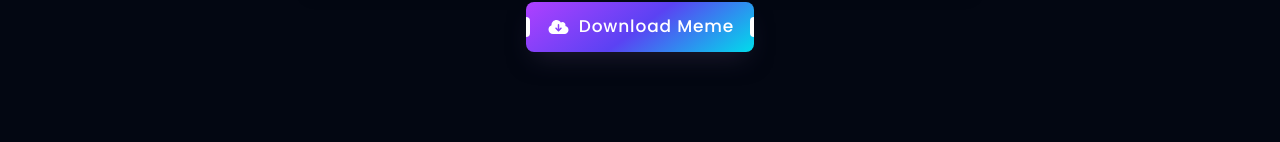
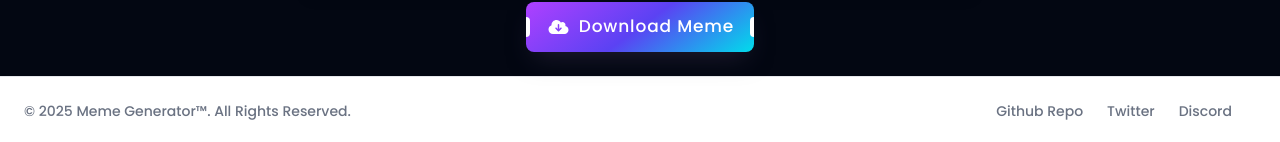
Before and after one commit to aaliyanexe/Meme-Generator, a React (Vite) app in the folder meme-generator/: page / in a window 1280 px wide. Shown: the part 780-922 px from the top of the page. Before the commit the page ends 856 px from the top, so only its background shows below. Built offline with nearby package versions, Linux system fonts and the light colour scheme; no server answers.

Commit message:
Added footer

```diff
--- a/meme-generator/src/App.jsx
+++ b/meme-generator/src/App.jsx
@@ -1,3 +1,4 @@
+import Footer from "./components/footer"
 import Header from "./components/Header"
 import Inner from "./components/Inner"
 
@@ -7,6 +8,7 @@
     <>
       <Header />
       <Inner />
+      <Footer />
     </>
   )
 }
--- /dev/null
+++ b/meme-generator/src/components/Footer.jsx
@@ -0,0 +1,32 @@
+import React from 'react'
+
+const Footer = () => {
+  return (
+    <footer className=" w-full p-4 bg-white border-t border-gray-200 shadow-sm md:flex md:items-center md:justify-between md:p-6 dark:bg-gray-800 dark:border-gray-600">
+      <span className="text-sm text-gray-500 sm:text-center dark:text-gray-400">
+        © 2025{' '}
+        <span className="hover:underline cursor-default">Meme Generator™</span>.
+        All Rights Reserved.
+      </span>
+      <ul className="flex flex-wrap items-center mt-3 text-sm font-medium text-gray-500 dark:text-gray-400 sm:mt-0">
+        <li>
+          <a href="#" className="hover:underline mr-4 md:mr-6">
+            Github Repo
+          </a>
+        </li>
+        <li>
+          <a href="#" className="hover:underline mr-4 md:mr-6">
+            Twitter
+          </a>
+        </li>
+        <li>
+          <a href="#" className="hover:underline mr-4 md:mr-6">
+            Discord
+          </a>
+        </li>
+      </ul>
+    </footer>
+  )
+}
+
+export default Footer
--- a/meme-generator/src/components/Inner.jsx
+++ b/meme-generator/src/components/Inner.jsx
@@ -1,3 +1,4 @@
+
 import { useState, useEffect, useRef } from 'react'
 import Button from './Button'
 import html2canvas from 'html2canvas'
@@ -161,7 +162,7 @@
             top: '1rem',
             left: '50%',
             transform: 'translateX(-50%)',
-            fontSize: 'clamp(1.75rem, 5vw, 2.5rem)',
+            fontSize: 'clamp(1.35rem, 4vw, 2.5rem)',
             color: 'white',
             WebkitTextStroke: '0.75px black',
             fontFamily: 'Impact, Arial Black, sans-serif',
@@ -181,7 +182,7 @@
             bottom: '1rem',
             left: '50%',
             transform: 'translateX(-50%)',
-            fontSize: 'clamp(1.75rem, 5vw, 2.5rem)',
+            fontSize: 'clamp(1.35rem, 4vw, 2.5rem)',
             color: 'white',
             WebkitTextStroke: '0.75px black',
             fontFamily: 'Impact, Arial Black, sans-serif',
```
